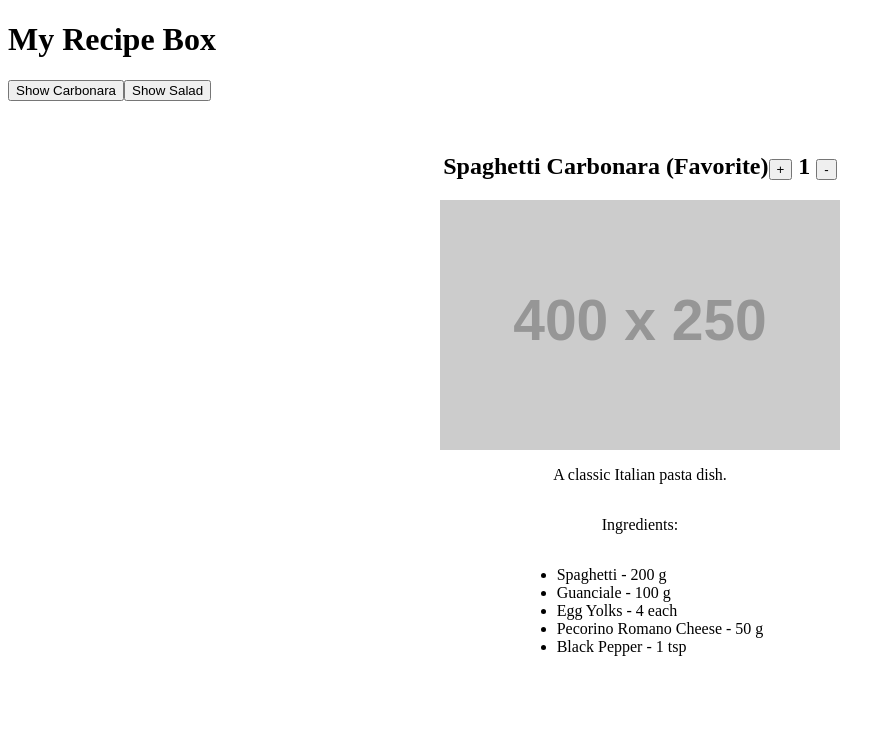
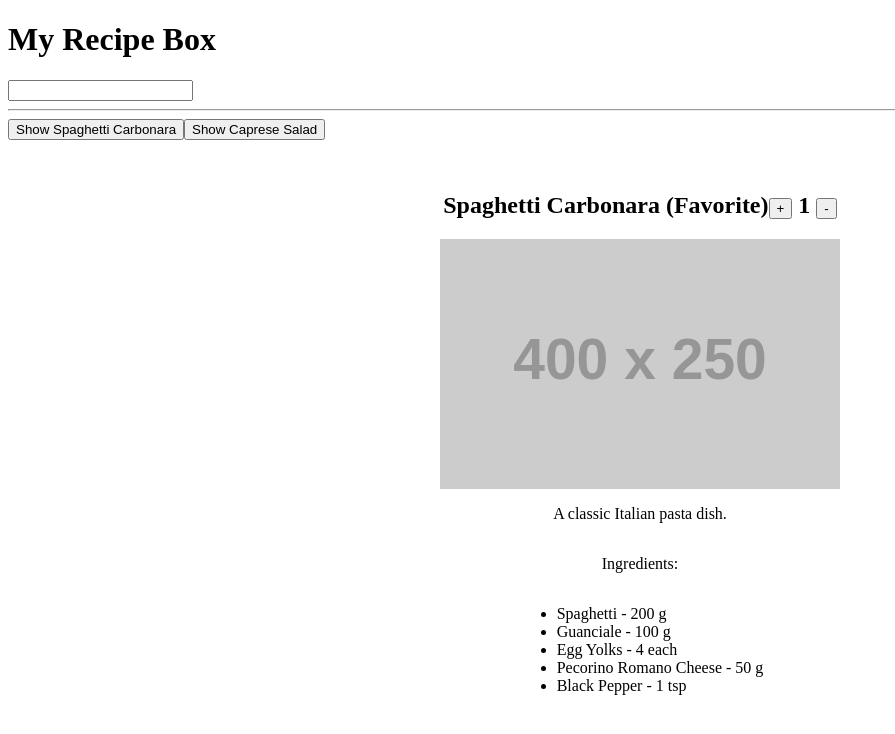
Before and after one commit to vengala-reddy/ai-tutor, an Angular app: page / in a window 1280 px wide. Shown: the top 734 px of the page, without its empty margins (0-895 px from the left). Built offline with nearby package versions, Linux system fonts and the light colour scheme.

Commit message:
M13: add Two-way Binding

```diff
--- a/src/app/recipe-list/recipe-list.html
+++ b/src/app/recipe-list/recipe-list.html
@@ -1,3 +1,8 @@
-<button (click)="showRecipe(recipes[0])">Show Carbonara</button>
-<button (click)="showRecipe(recipes[1])">Show Salad</button>
+<input type="text" [(ngModel)]="searchTerm">
+<hr>
+<section>
+    @for (recipe of filteredRecipes(); track $index) {
+        <button (click)="showRecipe(recipe)">Show {{recipe.name}}</button>
+    }
+</section>
 <app-recipe-detail [recipe]="recipe()"></app-recipe-detail>
--- a/src/app/recipe-list/recipe-list.ts
+++ b/src/app/recipe-list/recipe-list.ts
@@ -2,16 +2,22 @@ import { Component, computed, signal } from '@angular/core';
 import { RecipeModel } from '../models';
 import { MOCK_RECIPES } from '../mock-recipes';
 import { RecipeDetail } from '../recipe-detail/recipe-detail';
+import { FormsModule } from '@angular/forms';
 
 @Component({
   selector: 'app-recipe-list',
-  imports: [RecipeDetail],
+  imports: [RecipeDetail, FormsModule],
   templateUrl: './recipe-list.html',
   styleUrl: './recipe-list.css'
 })
 export class RecipeList {
   protected recipes:RecipeModel[] = MOCK_RECIPES;
   protected readonly recipe = signal<RecipeModel>(this.recipes[0]);
+  protected readonly searchTerm = signal<string>('');
+  protected readonly filteredRecipes = computed(() => {
+    const search = this.searchTerm();
+    return this.recipes.filter(recipe => recipe.name.toLowerCase().includes(search.toLowerCase()));
+  });
 
   protected showRecipe(recipe:RecipeModel): void {
     console.log(`Show ${recipe} button clicked`);
```
